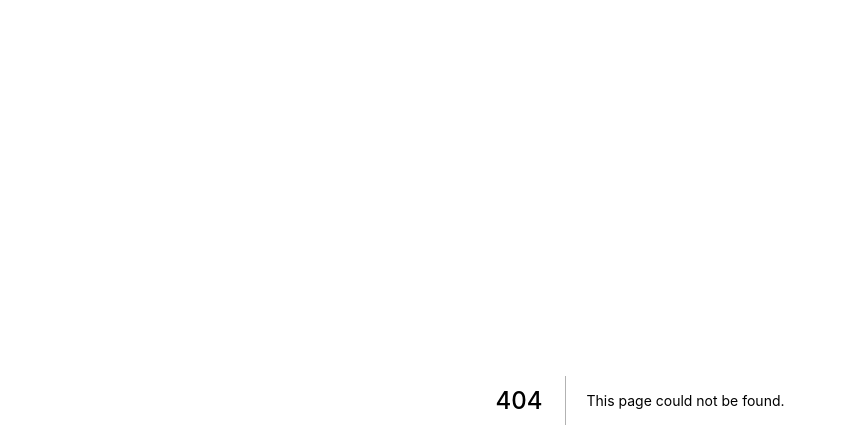
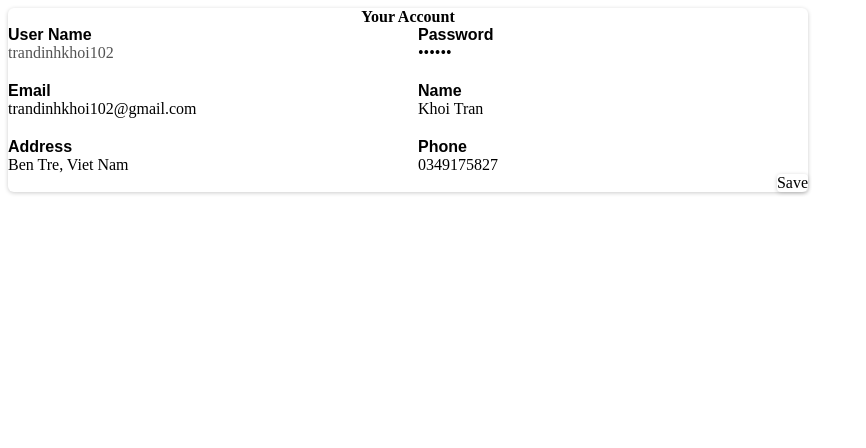
Before and after one commit to TranDinhKhoi2002/PersonalBlog, a Next.js app: page /account in a window 1280 px wide. Before the commit this address had no page. Shown: the top 448 px of the page, without its empty margins (0-866 px from the left). Built offline with nearby package versions, Linux system fonts and the light colour scheme.

Commit message:
add account route

```diff
--- /dev/null
+++ b/components/account/account-infor.js
@@ -0,0 +1,171 @@
+import { useEffect, useState } from "react";
+import Notification from "../ui/notification";
+import classes from "./account-infor.module.css";
+
+async function updateAccount(contactDetails) {
+  const response = await fetch("/api/account", {
+    method: "POST",
+    body: JSON.stringify(contactDetails),
+    headers: {
+      "Content-Type": "application/json",
+    },
+  });
+
+  const data = await response.json();
+
+  if (!response.ok) {
+    throw new Error(data.message || "Something went wrong!");
+  }
+}
+
+function AccountInfor(props) {
+  const { name, address, phone, email, username, password } = props;
+
+  const [enteredName, setEnteredName] = useState(name);
+  const [enteredAddress, setEnteredAddress] = useState(address);
+  const [enteredPhone, setEnteredPhone] = useState(phone);
+  const [enteredEmail, setEnteredEmail] = useState(email);
+  const [enteredUserName, setEnteredUserName] = useState(username);
+  const [enteredPassword, setEnteredPassword] = useState(password);
+  const [requestStatus, setRequestStatus] = useState();
+  const [requestError, setRequestError] = useState();
+
+  useEffect(() => {
+    if (requestStatus === "success" || requestStatus === "error") {
+      const timer = setTimeout(() => {
+        setRequestStatus(null);
+        setRequestError(null);
+      }, 3000);
+
+      return () => {
+        clearTimeout(timer);
+      };
+    }
+  }, [requestStatus]);
+
+  const handleUpdateAccount = async (e) => {
+    e.preventDefault();
+
+    setRequestStatus("pending");
+    try {
+      await updateAccount({
+        email: enteredEmail,
+        name: enteredName,
+        phone: enteredPhone,
+        address: enteredAddress,
+        username: enteredUserName,
+        password: enteredPassword,
+      });
+      setRequestStatus("success");
+    } catch (error) {
+      setRequestError(error.message);
+      setRequestStatus("error");
+    }
+  };
+
+  let notification;
+
+  switch (requestStatus) {
+    case "pending":
+      notification = {
+        status: "pending",
+        title: "Sending data...",
+        message: "Your data is on its way!",
+      };
+      break;
+    case "success":
+      notification = {
+        status: "success",
+        title: "Success",
+        message: "Your account information saved successfully!!!!!!",
+      };
+      break;
+    case "error":
+      notification = {
+        status: "error",
+        title: "Error",
+        message: requestError,
+      };
+      break;
+  }
+
+  return (
+    <section className={classes.contact}>
+      <h1>Your Account</h1>
+      <form onSubmit={handleUpdateAccount} className={classes.form}>
+        <div className={classes.controls}>
+          <div className={classes.control}>
+            <label htmlFor="username">User Name</label>
+            <input
+              type="text"
+              id="username"
+              disabled
+              required
+              value={enteredUserName}
+              onChange={(event) => setEnteredUserName(event.target.value)}
+            />
+          </div>
+          <div className={classes.control}>
+            <label htmlFor="password">Password</label>
+            <input
+              type="password"
+              id="password"
+              required
+              value={enteredPassword}
+              onChange={(event) => setEnteredPassword(event.target.value)}
+            />
+          </div>
+          <div className={classes.control}>
+            <label htmlFor="email">Email</label>
+            <input
+              type="email"
+              id="email"
+              required
+              value={enteredEmail}
+              onChange={(event) => setEnteredEmail(event.target.value)}
+            />
+          </div>
+          <div className={classes.control}>
+            <label htmlFor="name">Name</label>
+            <input
+              type="text"
+              id="name"
+              required
+              value={enteredName}
+              onChange={(event) => setEnteredName(event.target.value)}
+            />
+          </div>
+          <div className={classes.control}>
+            <label htmlFor="address">Address</label>
+            <input
+              type="text"
+              id="address"
+              required
+              value={enteredAddress}
+              onChange={(event) => setEnteredAddress(event.target.value)}
+            />
+          </div>
+          <div className={classes.control}>
+            <label htmlFor="phone">Phone</label>
+            <input
+              type="number"
+              id="phone"
+              required
+              value={enteredPhone}
+              onChange={(event) => setEnteredPhone(event.target.value)}
+            />
+          </div>
+        </div>
+        <div className={classes.actions}>
+          <button>Save</button>
+        </div>
+      </form>
+
+      {notification && (
+        <Notification status={notification.status} title={notification.title} message={notification.message} />
+      )}
+    </section>
+  );
+}
+
+export default AccountInfor;
--- /dev/null
+++ b/components/account/account-infor.module.css
@@ -0,0 +1,77 @@
+.contact {
+  margin: var(--size-8) auto;
+  border-radius: 6px;
+  background-color: var(--color-grey-100);
+  width: 90%;
+  max-width: 50rem;
+  padding: var(--size-4);
+  box-shadow: 0 1px 4px rgba(0, 0, 0, 0.2);
+  font-size: var(--size-6);
+}
+
+.contact h1 {
+  font-size: var(--size-8);
+  margin: var(--size-4) 0;
+  text-align: left;
+}
+
+.form label {
+  display: block;
+  font-family: "Oswald", sans-serif;
+  font-weight: bold;
+  margin: var(--size-2) 0 var(--size-1) 0;
+}
+
+.form input,
+.form textarea {
+  font: inherit;
+  padding: var(--size-1);
+  border-radius: 4px;
+  width: 100%;
+  border: 1px solid var(--color-grey-400);
+  background-color: var(--color-grey-50);
+  resize: none;
+}
+
+.controls {
+  display: grid;
+  grid-template-columns: 1fr;
+  gap: 20px;
+}
+
+.control {
+  flex: 1;
+  min-width: 10rem;
+}
+
+.actions {
+  margin-top: var(--size-4);
+  text-align: right;
+}
+
+.form button {
+  font: inherit;
+  cursor: pointer;
+  background-color: var(--color-primary-700);
+  border: 1px solid var(--color-primary-700);
+  padding: var(--size-2) var(--size-4);
+  border-radius: 4px;
+  color: var(--color-primary-50);
+  box-shadow: 0 1px 4px rgba(0, 0, 0, 0.2);
+}
+
+.form button:hover {
+  background-color: var(--color-primary-500);
+  border-color: var(--color-primary-500);
+}
+
+@media (min-width: 768px) {
+  .contact h1 {
+    font-size: var(--size-16);
+    text-align: center;
+  }
+
+  .controls {
+    grid-template-columns: 1fr 1fr;
+  }
+}
--- a/components/contact/contact-form.js
+++ b/components/contact/contact-form.js
@@ -126,11 +126,7 @@ function ContactForm() {
         </div>
       </form>
       {notification && (
-        <Notification
-          status={notification.status}
-          title={notification.title}
-          message={notification.message}
-        />
+        <Notification status={notification.status} title={notification.title} message={notification.message} />
       )}
     </section>
   );
--- a/components/layout/main-navigation.js
+++ b/components/layout/main-navigation.js
@@ -21,6 +21,9 @@ const MainNavigation = React.memo(function MainNavigation() {
           <li>
             <Link href="/contact">Contact</Link>
           </li>
+          <li>
+            <Link href="/account">Account</Link>
+          </li>
         </ul>
       </nav>
     </header>
--- a/lib/posts-util.js
+++ b/lib/posts-util.js
@@ -28,9 +28,7 @@ export function getAllPosts() {
   const postFiles = getPostsFiles();
 
   const allPosts = postFiles.map((postFile) => getPostData(postFile));
-  const sortedPosts = allPosts.sort((postA, postB) =>
-    postA.date > postB.date ? -1 : 1
-  );
+  const sortedPosts = allPosts.sort((postA, postB) => (postA.date > postB.date ? -1 : 1));
 
   return sortedPosts;
 }
--- a/next.config.js
+++ b/next.config.js
@@ -5,7 +5,7 @@ module.exports = (phase) => {
     return {
       env: {
         mongodb_username: "trandinhkhoi102",
-        mongodb_password: "KUyPMa0NXS9DoyXV",
+        mongodb_password: "pAaCnPQ73fIGXIDd",
         mongodb_clustername: "cluster0",
         mongodb_database: "my-blog-dev",
       },
--- a/package.json
+++ b/package.json
@@ -9,9 +9,10 @@
     "lint": "next lint"
   },
   "dependencies": {
+    "bcryptjs": "^2.4.3",
     "gray-matter": "^4.0.3",
     "mongodb": "^4.5.0",
-    "next": "12.1.5",
+    "next": "^12.1.5",
     "react": "18.1.0",
     "react-dom": "18.1.0",
     "react-markdown": "^8.0.3",
--- /dev/null
+++ b/pages/account.js
@@ -0,0 +1,35 @@
+import Head from "next/head";
+import { Fragment } from "react";
+import AccountInfor from "../components/account/account-infor";
+
+function AccountPage(props) {
+  const { name, address, phone, email, username, password } = props;
+  return (
+    <Fragment>
+      <Head>
+        <title>Account</title>
+        <meta name="description" content="Manage your account" />
+      </Head>
+      <AccountInfor name={name} address={address} phone={phone} email={email} username={username} password={password} />
+    </Fragment>
+  );
+}
+
+export default AccountPage;
+
+export async function getServerSideProps(context) {
+  const { params, req, res } = context;
+
+  console.log(req, res);
+
+  return {
+    props: {
+      username: "trandinhkhoi102",
+      password: "111111",
+      name: "Khoi Tran",
+      address: "Ben Tre, Viet Nam",
+      phone: "0349175827",
+      email: "trandinhkhoi102@gmail.com",
+    },
+  };
+}
--- /dev/null
+++ b/pages/api/account.js
@@ -0,0 +1,62 @@
+import { MongoClient } from "mongodb";
+import bcryptjs from "bcryptjs";
+
+export default async function handler(req, res) {
+  if (req.method === "POST") {
+    const { email, name, phone, address, username, password } = req.body;
+
+    if (
+      !email ||
+      !email.includes("@") ||
+      !name ||
+      name.trim() === "" ||
+      !phone ||
+      phone.trim() === "" ||
+      !address ||
+      address.trim() === "" ||
+      !password ||
+      password.length < 6
+    ) {
+      res.status(500).json({ message: "Invalid input." });
+      return;
+    }
+
+    let client;
+
+    const connectionString = `mongodb+srv://${process.env.mongodb_username}:${process.env.mongodb_password}@${process.env.mongodb_clustername}.9srxm.mongodb.net/${process.env.mongodb_database}?retryWrites=true&w=majority`;
+
+    try {
+      client = await MongoClient.connect(connectionString);
+    } catch (error) {
+      console.log(error);
+      res.status(500).json({ message: "Could not connect to database." });
+      return;
+    }
+
+    const db = client.db();
+
+    try {
+      const hashedPassword = bcryptjs.hashSync(password, 12);
+      await db.collection("account").updateOne(
+        { username },
+        {
+          $set: {
+            password: hashedPassword,
+            name,
+            email,
+            phone,
+            address,
+          },
+        }
+      );
+    } catch (error) {
+      client.close();
+      res.status(500).json({ message: "Updating account failed!" });
+      return;
+    }
+
+    client.close();
+
+    res.status(201).json({ message: "Successfully saved account!" });
+  }
+}
--- a/pages/index.js
+++ b/pages/index.js
@@ -9,10 +9,7 @@ function HomePage(props) {
     <Fragment>
       <Head>
         <title>Khoi&apos;s Blog</title>
-        <meta
-          name="description"
-          content="My blog is about programming and web developer"
-        />
+        <meta name="description" content="My blog is about programming and web developer" />
       </Head>
       <Hero />
       <FeaturedPosts posts={props.featuredPosts} />
```
Also changed, not shown: pages/api/contact.js (+3 -11 lines), posts/mastering-javascript.md (+2 -2 lines), 1 other file (tests, documents, lock files or other folders).
